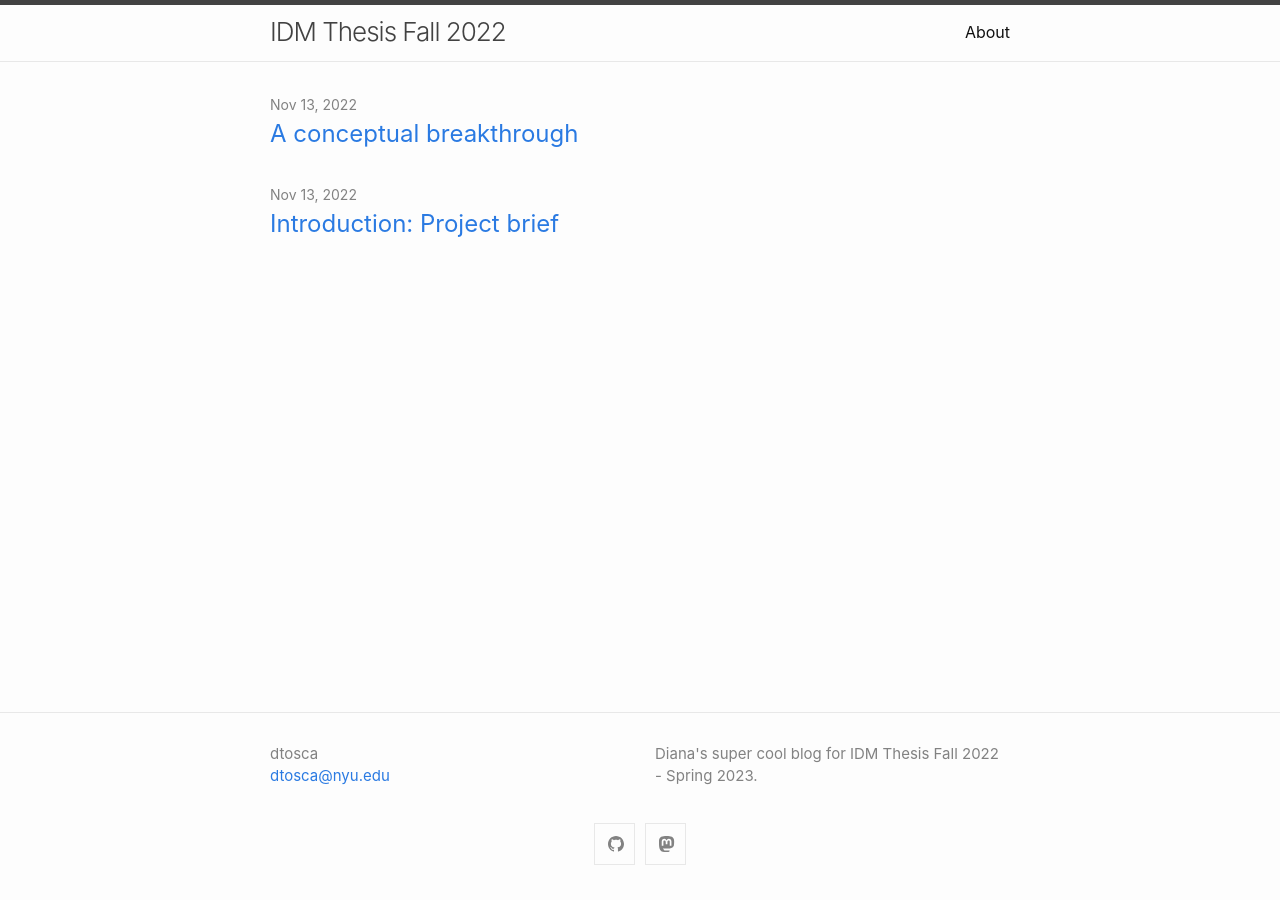
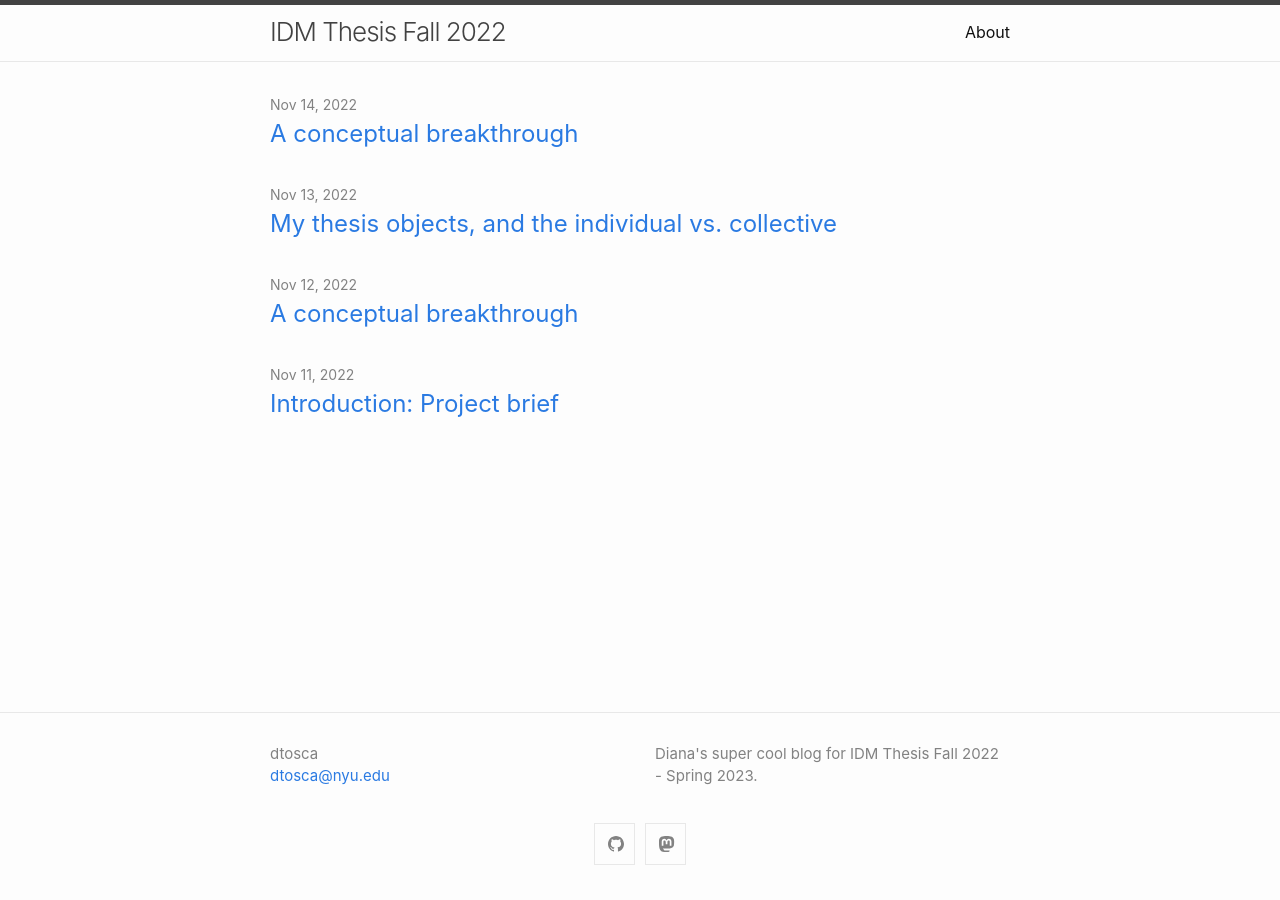
Before and after one commit to dtosca/thesis-idm, a Jekyll site: the page built from index.md, in a window 1280 px wide. Built offline with Jekyll 4.4.1, drawn with Linux system fonts in a browser that asks for light colours; part of the change alters nothing that is shown.

Commit message:
Third job post

```diff
--- a/_posts/2022-11-12-introduction.md
+++ b/_posts/2022-11-11-introduction.md
@@ -1,7 +1,7 @@
 ---
 layout: post
 title:  "Introduction: Project brief"
-date:   2022-11-12 20:00:00 -0500
+date:   2022-11-11 20:00:00
 comments: true
 ---
 
--- a/_posts/2022-11-13-breakthrough.md
+++ b/_posts/2022-11-12-breakthrough.md
@@ -1,7 +1,7 @@
 ---
 layout: post
 title:  "A conceptual breakthrough"
-date:   2022-11-13 1:01:00 -0500
+date:   2022-11-12 1:01:00
 comments: true
 ---
 
--- /dev/null
+++ b/_posts/2022-11-13-objects.md
@@ -0,0 +1,45 @@
+---
+layout: post
+title:  "My thesis objects, and the individual vs. collective"
+date:   2022-11-13 12:30:00
+comments: true
+---
+
+I got some feedback on my project brief that really rattled me for a while, ”...if this project is a personal experience/response or a collective experience/response within the community you want to represent.” During a portfolio review, I received similar feedback from an art professor about a piece honoring my late grandmother and reflecting on trauma. He said, “I wonder if anyone can relate to this?”
+
+This criticism strikes a nerve with me, and I think created a false dichotomy  - why can’t personal experience be part of a collective experience, or encompass some universality to it? As far as I see it, for this project the personal experience *is* part of the collective identity of queerness. Some of the most striking art I’ve ever experienced was deeply personal to the artists - and it still impacted me. The art we make doesn’t have to be diluted and generalized for people to understand it or for it to have value.
+
+In that vein, I decided to make the objects I’m showcasing as deeply personal as possible.
+I’ve divided them into four general themes, and made some sketches accompany the work.
+
+- Queerness and Catholicism
+    - The Last Supper Painting
+    - Santa Barbara statue
+    - San Lazaro statue
+    - Rosary
+
+- Game corner (with game rules for solo players)
+	- Dominoes
+    - Parchís (Ludo)
+    - Tarot deck
+    - My Queer gaming manifesto
+
+- Medicines / “healing”
+    - Vicks vaporub
+    - Picot (Sal de uva)
+    - Manzanilla recipe
+    - Frog statue
+    - Chair
+    - Metformin bottles
+
+- Media
+    - Videos of people inhabiting the space before
+    - 2 clocks
+    - MP3 player with song covers/remixed made by me
+
+
+![Three panels of sketches of my objects](..\assets\img\2022-11-13-Sketches\sketch1.png)
+
+![Two sketches of my frog and dominoes objects](..\assets\img\2022-11-13-Sketches\sketch2.png)
+
+![Two sketches of chair and media objects](..\assets\img\2022-11-13-Sketches\sketch3.png)
--- /dev/null
+++ b/_posts/2022-11-14-methodologies.md
@@ -0,0 +1,6 @@
+---
+layout: post
+title:  "A conceptual breakthrough"
+date:   2022-11-14 1:01:00
+comments: true
+---
```
Also changed, not shown: assets/img/2022-11-13-Sketches/sketch1.png (added), assets/img/2022-11-13-Sketches/sketch2.png (added), assets/img/2022-11-13-Sketches/sketch3.png (added).
